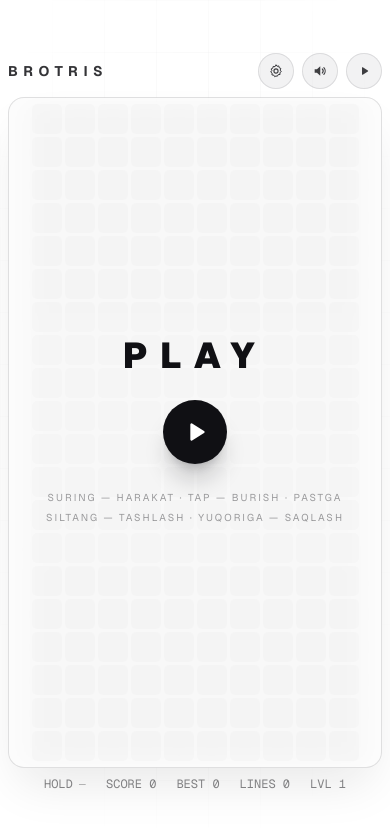
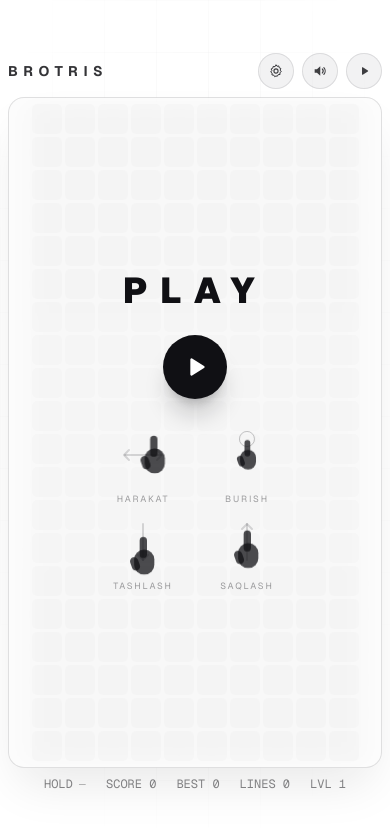
Before and after one commit to islome/brotris, a Next.js app: page / in a window 390 px wide. Shown: the top 828 px of the page. Built offline with nearby package versions, Linux system fonts and the light colour scheme.

Commit message:
Add gesture tutorial animations for mobile gameplay in TetrisGame

```diff
--- a/app/components/TetrisGame.tsx
+++ b/app/components/TetrisGame.tsx
@@ -616,16 +616,105 @@ function Overlay({
             ? "Qayta boshlash — Space"
             : "Boshlash — Space"}
       </p>
-      <p className="px-6 text-center text-[10px] uppercase leading-5 tracking-[0.2em] text-foreground/40 sm:hidden">
-        {status === "idle"
-          ? `Suring — harakat · Tap — burish · Pastga siltang — tashlash${
-              hold ? " · Yuqoriga — saqlash" : ""
-            }`
-          : status === "paused"
+      {status === "idle" ? (
+        <GestureGuide hold={hold} />
+      ) : (
+        <p className="px-6 text-center text-[10px] uppercase leading-5 tracking-[0.2em] text-foreground/40 sm:hidden">
+          {status === "paused"
             ? "Davom etish uchun tugmani bosing"
             : "Qayta o'ynash uchun tugmani bosing"}
-      </p>
+        </p>
+      )}
     </div>
+  );
+}
+
+// Touch-only onboarding, so it never appears next to the keyboard hints.
+function GestureGuide({ hold }: { hold: boolean }) {
+  return (
+    <div className="grid grid-cols-2 gap-x-6 gap-y-1 sm:hidden">
+      <GestureDemo kind="move" label="Harakat" />
+      <GestureDemo kind="tap" label="Burish" />
+      <GestureDemo kind="down" label="Tashlash" />
+      {hold && <GestureDemo kind="up" label="Saqlash" />}
+    </div>
+  );
+}
+
+function GestureDemo({
+  kind,
+  label,
+}: {
+  kind: "move" | "tap" | "down" | "up";
+  label: string;
+}) {
+  return (
+    <div className="flex flex-col items-center gap-1.5">
+      <div className="relative flex h-16 w-20 items-center justify-center">
+        <GestureTrack kind={kind} />
+        {kind === "tap" && (
+          <span className="gesture-ripple absolute top-1.5 size-5 rounded-full border border-foreground/60" />
+        )}
+        <HandIcon
+          className={`gesture-hand gesture-hand-${kind} relative h-11 text-foreground/75`}
+        />
+      </div>
+      <span className="text-[9px] uppercase tracking-[0.2em] text-foreground/40">
+        {label}
+      </span>
+    </div>
+  );
+}
+
+// Faint arrow behind the hand so the direction reads before the motion does.
+function GestureTrack({ kind }: { kind: "move" | "tap" | "down" | "up" }) {
+  if (kind === "tap") return null;
+  const horizontal = kind === "move";
+  return (
+    <svg
+      viewBox="0 0 64 64"
+      className="absolute inset-0 size-full text-foreground/15"
+      fill="none"
+      stroke="currentColor"
+      strokeWidth="2"
+      strokeLinecap="round"
+      strokeLinejoin="round"
+      aria-hidden
+    >
+      {horizontal ? (
+        <>
+          <path d="M14 32h36" />
+          <path d="M18 27l-5 5 5 5M46 27l5 5-5 5" />
+        </>
+      ) : kind === "down" ? (
+        <>
+          <path d="M32 14v36" />
+          <path d="M27 45l5 5 5-5" />
+        </>
+      ) : (
+        <>
+          <path d="M32 50V14" />
+          <path d="M27 19l5-5 5 5" />
+        </>
+      )}
+    </svg>
+  );
+}
+
+function HandIcon({ className }: { className?: string }) {
+  return (
+    <svg viewBox="0 0 40 48" fill="currentColor" className={className} aria-hidden>
+      <rect
+        x="6.5"
+        y="25"
+        width="9"
+        height="15"
+        rx="4.5"
+        transform="rotate(-20 11 32.5)"
+      />
+      <rect x="10" y="17" width="22" height="27" rx="10.5" />
+      <rect x="16" y="3" width="8" height="23" rx="4" />
+    </svg>
   );
 }
 
--- a/app/globals.css
+++ b/app/globals.css
@@ -79,6 +79,124 @@ body {
   animation: line-clear 280ms cubic-bezier(0.4, 0, 0.7, 1) forwards;
 }
 
+/* Gesture tutorial on the mobile start screen: a looping hand per gesture */
+@keyframes gesture-move {
+  0%,
+  100% {
+    transform: translateX(-13px);
+  }
+  50% {
+    transform: translateX(13px);
+  }
+}
+
+@keyframes gesture-tap {
+  0%,
+  55%,
+  100% {
+    transform: scale(1);
+  }
+  25% {
+    transform: scale(0.78);
+  }
+}
+
+@keyframes gesture-ripple {
+  0% {
+    transform: scale(0.45);
+    opacity: 0.7;
+  }
+  65%,
+  100% {
+    transform: scale(1.8);
+    opacity: 0;
+  }
+}
+
+@keyframes gesture-down {
+  0% {
+    transform: translateY(-15px);
+    opacity: 0;
+  }
+  8% {
+    opacity: 1;
+  }
+  70% {
+    transform: translateY(15px);
+    opacity: 1;
+  }
+  82% {
+    transform: translateY(15px);
+    opacity: 0;
+  }
+  83%,
+  100% {
+    transform: translateY(-15px);
+    opacity: 0;
+  }
+}
+
+@keyframes gesture-up {
+  0% {
+    transform: translateY(15px);
+    opacity: 0;
+  }
+  8% {
+    opacity: 1;
+  }
+  70% {
+    transform: translateY(-15px);
+    opacity: 1;
+  }
+  82% {
+    transform: translateY(-15px);
+    opacity: 0;
+  }
+  83%,
+  100% {
+    transform: translateY(15px);
+    opacity: 0;
+  }
+}
+
+.gesture-hand {
+  animation-duration: 2.1s;
+  animation-iteration-count: infinite;
+  animation-timing-function: ease-in-out;
+}
+
+.gesture-hand-move {
+  animation-name: gesture-move;
+}
+
+.gesture-hand-tap {
+  animation-name: gesture-tap;
+  animation-duration: 1.7s;
+}
+
+.gesture-hand-down {
+  animation-name: gesture-down;
+  animation-timing-function: ease-out;
+}
+
+/* Offset by half a cycle so the two swipe demos are never blank together. */
+.gesture-hand-up {
+  animation-name: gesture-up;
+  animation-timing-function: ease-out;
+  animation-delay: 1.05s;
+}
+
+.gesture-ripple {
+  animation: gesture-ripple 1.7s ease-out 0.2s infinite;
+}
+
+@media (prefers-reduced-motion: reduce) {
+  .gesture-hand,
+  .gesture-ripple {
+    animation: none;
+  }
+}
+
 /* New-record celebration: looping confetti rain inside the board overlay */
 @keyframes confetti-fall {
   0% {
```
